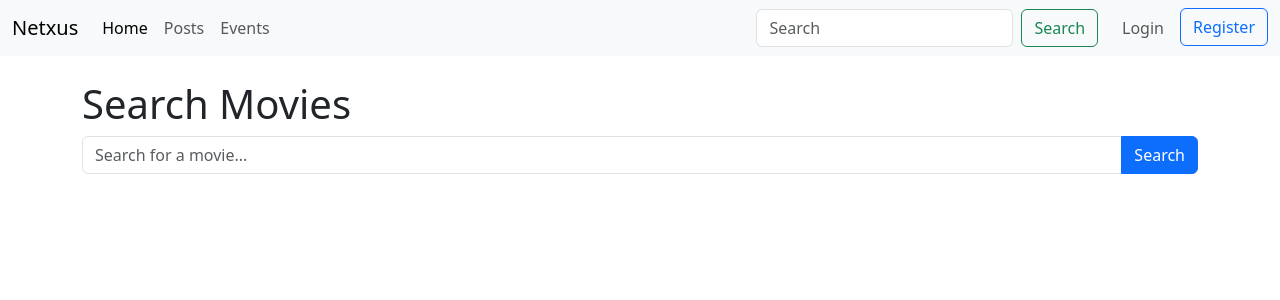
After one commit to NetoCruzzz/Netxus, a Django app: page /search/ in a window 1280 px wide. The commit adds this page. Shown: the top 300 px of the page. Run offline with Django 5.2, Linux system fonts and the light colour scheme.

Commit message:
Added movie search

```diff
--- /dev/null
+++ b/netxusApp/templates/search_movies.html
@@ -0,0 +1,92 @@
+{% extends 'base.html' %}
+
+{% block content %}
+
+<div class="container mt-4">
+
+    <h1>Search Movies</h1>
+
+    <form method="GET" action="{% url 'search_movies' %}" class="mb-4">
+
+        <div class="input-group">
+
+            <input
+                type="text"
+                name="query"
+                class="form-control"
+                placeholder="Search for a movie..."
+                value="{{ query }}"
+            >
+
+            <button type="submit" class="btn btn-primary">
+                Search
+            </button>
+
+        </div>
+
+    </form>
+
+    {% if query %}
+
+        <h2>Results for "{{ query }}"</h2>
+
+        <div class="row">
+
+            {% for movie in results %}
+
+                <div class="col-md-4 mb-4">
+
+                    <div class="card h-100">
+
+                        {% if movie.poster_path %}
+
+                            <img
+                                src="https://image.tmdb.org/t/p/w500{{ movie.poster_path }}"
+                                class="card-img-top"
+                                alt="{{ movie.title }}"
+                            >
+
+                        {% endif %}
+
+                        <div class="card-body">
+
+                            <h5 class="card-title">
+                                {{ movie.title }}
+                            </h5>
+
+                            {% if movie.release_date %}
+                                <p class="card-text">
+                                    Release Year: {{ movie.release_date|slice:":4" }}
+                                </p>
+                            {% endif %}
+
+                            <p class="card-text">
+                                {{ movie.overview }}
+                            </p>
+
+                            <a
+                                href="{% url 'add_movie' movie.id %}"
+                                class="btn btn-primary"
+                            >
+                                Add Movie
+                            </a>
+
+                        </div>
+
+                    </div>
+
+                </div>
+
+            {% empty %}
+
+                <p>No movies found.</p>
+
+            {% endfor %}
+
+        </div>
+
+    {% endif %}
+
+</div>
+
+{% endblock %}
--- a/netxusApp/urls.py
+++ b/netxusApp/urls.py
@@ -26,5 +26,7 @@ urlpatterns = [
 
     # Ernesto: Anything relating to User's profile
     path('profile/', views.profile, name='profile'),
-    path('profile/edit/', views.edit_profile, name='edit_profile')
+    path('profile/edit/', views.edit_profile, name='edit_profile'),
+    path('search/', views.search_movies, name='search_movies'),
+    path('movies/add/<int:tmdb_id>/', views.add_movie, name='add_movie'),
 ]
--- a/netxusApp/views.py
+++ b/netxusApp/views.py
@@ -47,6 +47,72 @@ def home(request):
             'movies' : movies
         }
     )
+
+# Search TMDB for movies
+def search_movies(request):
+
+    query = request.GET.get('query', '').strip()
+
+    results = []
+
+    if query:
+        url = "https://api.themoviedb.org/3/search/movie"
+
+        params = {
+            "api_key": settings.TMDB_API_KEY,
+            "query": query
+        }
+
+        response = requests.get(url, params=params)
+
+        if response.status_code == 200:
+            data = response.json()
+
+            for movie in data.get("results", []):
+                results.append(movie)
+
+    return render(
+        request,
+        "search_movies.html",
+        {
+            "query": query,
+            "results": results
+        }
+    )
+
+def add_movie(request, tmdb_id):
+
+    url = f"https://api.themoviedb.org/3/movie/{tmdb_id}"
+
+    params = {
+        "api_key": settings.TMDB_API_KEY
+    }
+
+    response = requests.get(url, params=params)
+
+    if response.status_code != 200:
+        return redirect('home')
+
+    data = response.json()
+
+    title = data.get("title")
+    overview = data.get("overview")
+    release_date = data.get("release_date", "")
+
+    if release_date:
+        release_year = int(release_date[:4])
+    else:
+        release_year = 0
+
+    Movies.objects.get_or_create(
+        name=title,
+        defaults={
+            "description": overview,
+            "release_date": release_year
+        }
+    )
+
+    return redirect('home')
 
 # Register Info
 # Handles user sign-ups via Django's built-in UserCreationForm
```
Also changed, not shown: netxusApp/templates/home.html (+20 -0 lines).
